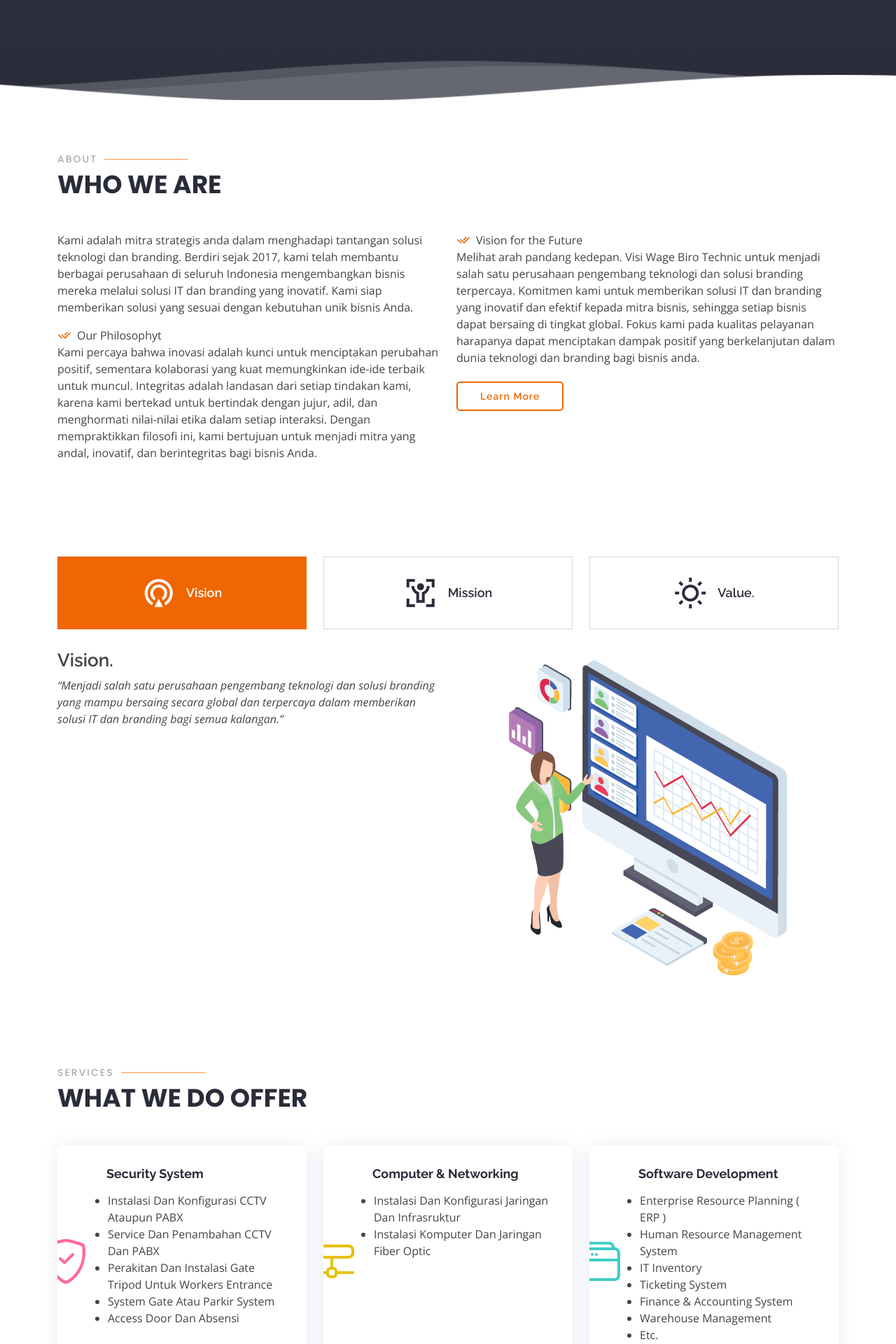
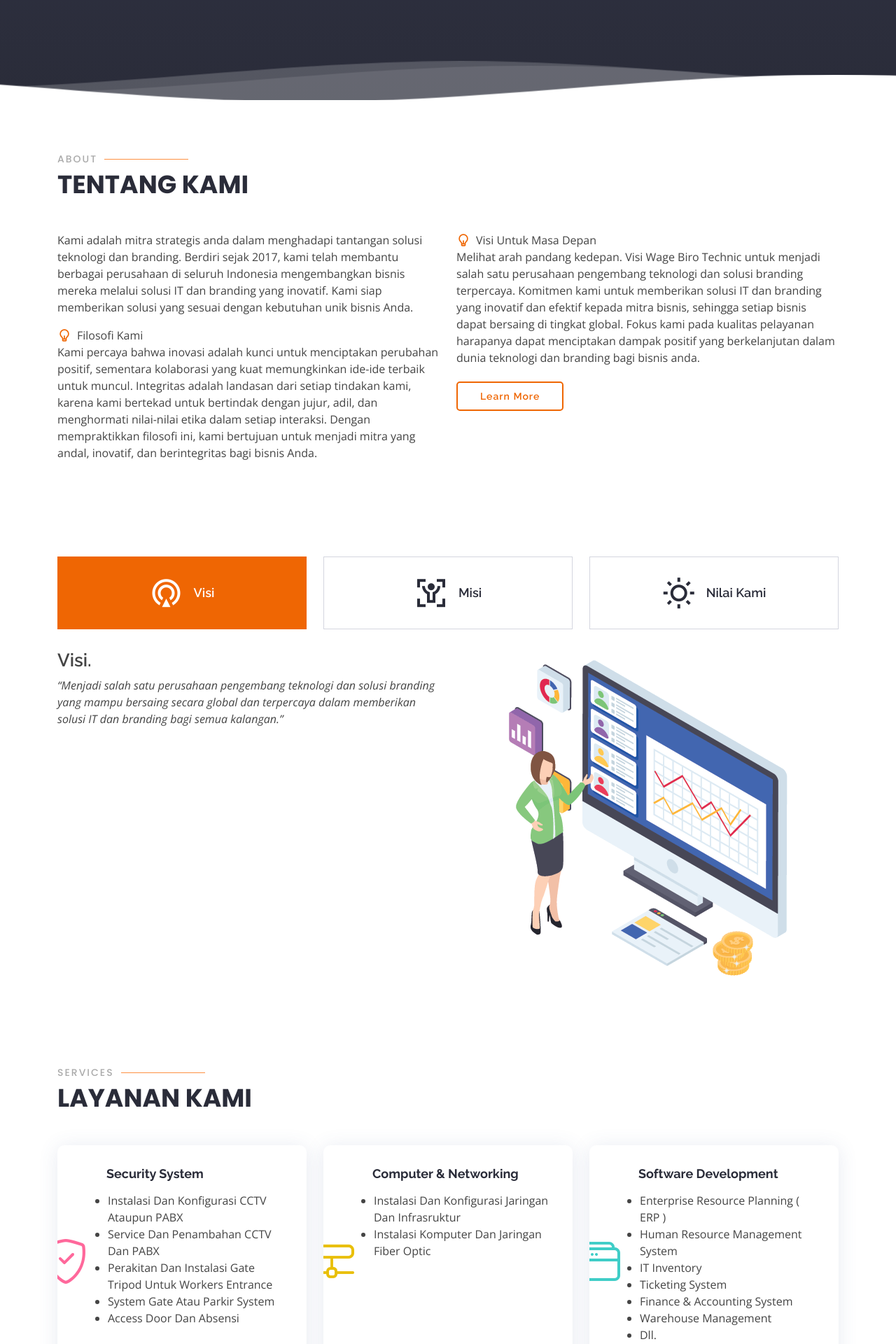
Before and after one commit to nafta-ryandika/wage, a PHP site: page / in a window 1280 px wide. Shown: the part 477-2397 px from the top of the page at 70% size. Run offline with PHP 8.4, Linux system fonts and the light colour scheme.

Commit message:
update comro v2

```diff
--- a/index.php
+++ b/index.php
@@ -46,25 +46,7 @@
           <li><a class="nav-link scrollto" href="#about">About</a></li>
           <li><a class="nav-link scrollto" href="#services">Services</a></li>
           <li><a class="nav-link scrollto " href="#portfolio">Portfolio</a></li>
-          <!-- <li><a class="nav-link scrollto" href="#pricing">Pricing</a></li> -->
           <li><a class="nav-link scrollto" href="#team">Team</a></li>
-          <!-- <li class="dropdown"><a href="#"><span>Drop Down</span> <i class="bi bi-chevron-down"></i></a>
-            <ul>
-              <li><a href="#">Drop Down 1</a></li>
-              <li class="dropdown"><a href="#"><span>Deep Drop Down</span> <i class="bi bi-chevron-right"></i></a>
-                <ul>
-                  <li><a href="#">Deep Drop Down 1</a></li>
-                  <li><a href="#">Deep Drop Down 2</a></li>
-                  <li><a href="#">Deep Drop Down 3</a></li>
-                  <li><a href="#">Deep Drop Down 4</a></li>
-                  <li><a href="#">Deep Drop Down 5</a></li>
-                </ul>
-              </li>
-              <li><a href="#">Drop Down 2</a></li>
-              <li><a href="#">Drop Down 3</a></li>
-              <li><a href="#">Drop Down 4</a></li>
-            </ul>
-          </li> -->
           <li><a class="nav-link scrollto" href="#contact">Contact</a></li>
         </ul>
         <i class="bi bi-list mobile-nav-toggle"></i>
@@ -139,7 +121,7 @@
 
         <div class="section-title" data-aos="zoom-out">
           <h2>About</h2>
-          <p>Who we are</p>
+          <p>Tentang Kami</p>
         </div>
 
         <div class="row content" data-aos="fade-up">
@@ -152,8 +134,9 @@
               bisnis Anda.
             </p>
             <ul>
-              <li><i class="ri-check-double-line"></i> Our Philosophyt</li>
-              <p>Kami percaya bahwa inovasi adalah kunci
+              <li><i class="ri-lightbulb-line"></i> Filosofi Kami</li>
+              <p>
+                Kami percaya bahwa inovasi adalah kunci
                 untuk menciptakan perubahan positif,
                 sementara kolaborasi yang kuat
                 memungkinkan ide-ide terbaik untuk
@@ -170,7 +153,7 @@
           </div>
           <div class="col-lg-6 pt-4 pt-lg-0">
             <ul>
-              <li><i class="ri-check-double-line"></i> Vision for the Future</li>
+              <li><i class="ri-lightbulb-line"></i> Visi Untuk Masa Depan</li>
               <p>
                 Melihat arah pandang kedepan. Visi
                 Wage Biro Technic untuk menjadi salah
@@ -201,19 +184,19 @@
           <li class="nav-item col-4" data-aos="zoom-in">
             <a class="nav-link active show" data-bs-toggle="tab" href="#tab-1">
               <i class="ri-gps-line"></i>
-              <h4 class="d-none d-lg-block">Vision</h4>
+              <h4 class="d-none d-lg-block">Visi</h4>
             </a>
           </li>
           <li class="nav-item col-4" data-aos="zoom-in" data-aos-delay="100">
             <a class="nav-link" data-bs-toggle="tab" href="#tab-2">
               <i class="ri-body-scan-line"></i>
-              <h4 class="d-none d-lg-block">Mission</h4>
+              <h4 class="d-none d-lg-block">Misi</h4>
             </a>
           </li>
           <li class="nav-item col-4" data-aos="zoom-in" data-aos-delay="200">
             <a class="nav-link" data-bs-toggle="tab" href="#tab-3">
               <i class="ri-sun-line"></i>
-              <h4 class="d-none d-lg-block">Value.</h4>
+              <h4 class="d-none d-lg-block">Nilai Kami</h4>
             </a>
           </li>
         </ul>
@@ -222,7 +205,7 @@
           <div class="tab-pane active show" id="tab-1">
             <div class="row">
               <div class="col-lg-6 order-2 order-lg-1 mt-3 mt-lg-0">
-                <h3>Vision.</h3>
+                <h3>Visi.</h3>
                 <p class="fst-italic">
                   “Menjadi salah satu perusahaan pengembang teknologi dan solusi
                   branding yang mampu bersaing secara global dan terpercaya
@@ -237,12 +220,12 @@
           <div class="tab-pane" id="tab-2">
             <div class="row">
               <div class="col-lg-6 order-2 order-lg-1 mt-3 mt-lg-0">
-                <h3>Mission.</h3>
+                <h3>Misi.</h3>
                 <ul>
-                  <li><i class="ri-check-double-line"></i> Mengembangkan produk aplikasi (Dekstop & Web) guna meningkatkat produktifitas pekerjaan.</li>
-                  <li><i class="ri-check-double-line"></i> Mengembangkan ide dan kerjasama dengan sektor industri lainnya.</li>
-                  <li><i class="ri-check-double-line"></i> Mengedepankan profesionalitas, kemampuan diri dan kerjasama tim yang baik.</li>
-                  <li><i class="ri-check-double-line"></i> Memberikan solusi IT terbaik untuk semua kalangan guna mengatasi berbagai masalah.</li>
+                  <li><i class="ri-checkbox-circle-line"></i> Mengembangkan produk aplikasi (Dekstop & Web) guna meningkatkan produktifitas pekerjaan.</li>
+                  <li><i class="ri-checkbox-circle-line"></i> Mengembangkan ide dan kerjasama dengan sektor industri lainnya.</li>
+                  <li><i class="ri-checkbox-circle-line"></i> Mengedepankan profesionalitas, kemampuan diri dan kerjasama tim yang baik.</li>
+                  <li><i class="ri-checkbox-circle-line"></i> Memberikan solusi IT terbaik untuk semua kalangan guna mengatasi berbagai masalah.</li>
                 </ul>
               </div>
               <div class="col-lg-6 order-1 order-lg-2 text-center">
@@ -255,21 +238,21 @@
               <div class="col-lg-6 order-2 order-lg-1 mt-3 mt-lg-0">
                 <h3>Value</h3>
                 <ul>
-                  <li><i class="ri-check-double-line"></i> Integritas</li>
+                  <li><i class="ri-checkbox-circle-line"></i> Integritas</li>
                   <p>
                     Kejujuran dan etika adalah hal utama
                     dalam semua aspek bisnis kami,
                     menjaga kepercayaan klien sebagai
                     hal yang paling berharga.
                   </p>
-                  <li><i class="ri-check-double-line"></i> Kualitas</li>
+                  <li><i class="ri-checkbox-circle-line"></i> Kualitas</li>
                   <p>
                     Komitmen kami adalah untuk selalu
                     memberikan yang terbaik dalam
                     layanan dan produk kami, sesuai
                     dengan standar tertinggi.
                   </p>
-                  <li><i class="ri-check-double-line"></i> Pelayanan</li>
+                  <li><i class="ri-checkbox-circle-line"></i> Pelayanan</li>
                   <p>
                     Kepuasan klien adalah prioritas utama,
                     kami berusaha untuk melebihi harapan
@@ -280,7 +263,7 @@
                     kecepatan dan kesesuaian jadwal guna
                     ketepatan deliver layanan atau produk
                   </p>
-                  <li><i class="ri-check-double-line"></i> Tim Hebat</li>
+                  <li><i class="ri-checkbox-circle-line"></i> Tim Hebat</li>
                   <p>
                     Dikerjakan oleh tim yang profesional
                     dan memiliki dedikasi tinggi dalam
@@ -300,31 +283,13 @@
       </div>
     </section><!-- End Features Section -->
 
-    <!-- ======= Cta Section ======= -->
-    <!-- <section id="cta" class="cta">
-      <div class="container">
-
-        <div class="row" data-aos="zoom-out">
-          <div class="col-lg-9 text-center text-lg-start">
-            <h3>Call To Action</h3>
-            <p> Duis aute irure dolor in reprehenderit in voluptate velit esse cillum dolore eu fugiat nulla pariatur. Excepteur sint occaecat cupidatat non proident, sunt in culpa qui officia deserunt mollit anim id est laborum.</p>
-          </div>
-          <div class="col-lg-3 cta-btn-container text-center">
-            <a class="cta-btn align-middle" href="#">Call To Action</a>
-          </div>
-        </div>
-
-      </div>
-    </section> -->
-    <!-- End Cta Section -->
-
     <!-- ======= Services Section ======= -->
     <section id="services" class="services">
       <div class="container">
 
         <div class="section-title" data-aos="zoom-out">
           <h2>Services</h2>
-          <p>What we do offer</p>
+          <p>Layanan Kami</p>
         </div>
 
         <div class="row">
@@ -367,7 +332,7 @@
                 <li><i class="ri-circle"></i> Ticketing System</li>
                 <li><i class="ri-circle"></i> Finance & Accounting System</li>
                 <li><i class="ri-circle"></i> Warehouse Management</li>
-                <li><i class="ri-circle"></i> Etc.</li>
+                <li><i class="ri-circle"></i> Dll.</li>
               </ul>
               </p>
             </div>
@@ -394,6 +359,36 @@
                 <li><i class="ri-circle"></i> Company Video Profile
                 <li><i class="ri-circle"></i> Creative Content Social Media
                 <li><i class="ri-circle"></i> Web/Apps Builder & Development
+              </ul>
+              </p>
+            </div>
+          </div>
+
+          <div class="col-lg-4 col-md-6 mt-5">
+            <div class="icon-box" data-aos="zoom-in-left" data-aos-delay="400">
+              <div class="icon"><i class="bi bi-houses" style="color: #d6ff22;"></i></div>
+              <h4 class="title"><a href="">Home Maintenance</a></h4>
+              <p class="description">
+              <ul style="margin-left: 10px;">
+                <li><i class="ri-circle"></i> Perawatan Berkala Rumah & Villa
+                <li><i class="ri-circle"></i> Maintenance Kelistrikan Rumah & Villa
+                <li><i class="ri-circle"></i> Maintenance Saluran Air Rumah & Villa
+                <li><i class="ri-circle"></i> Repainting Bangunan Rumah & Villa
+                <li><i class="ri-circle"></i> Dll.
+              </ul>
+              </p>
+            </div>
+          </div>
+
+          <div class="col-lg-4 col-md-6 mt-5">
+            <div class="icon-box" data-aos="zoom-in-left" data-aos-delay="400">
+              <div class="icon"><i class="bi bi-buildings-fill" style="color: #d6ff22;"></i></div>
+              <h4 class="title"><a href="">Interior Design</a></h4>
+              <p class="description">
+              <ul style="margin-left: 10px;">
+                <li><i class="ri-circle"></i> Desain & Instalasi Interior Sesuai Ruangan
+                <li><i class="ri-circle"></i> Desain & Instalasi Both Pameran
+                <li><i class="ri-circle"></i> Dll.
               </ul>
               </p>
             </div>
```
